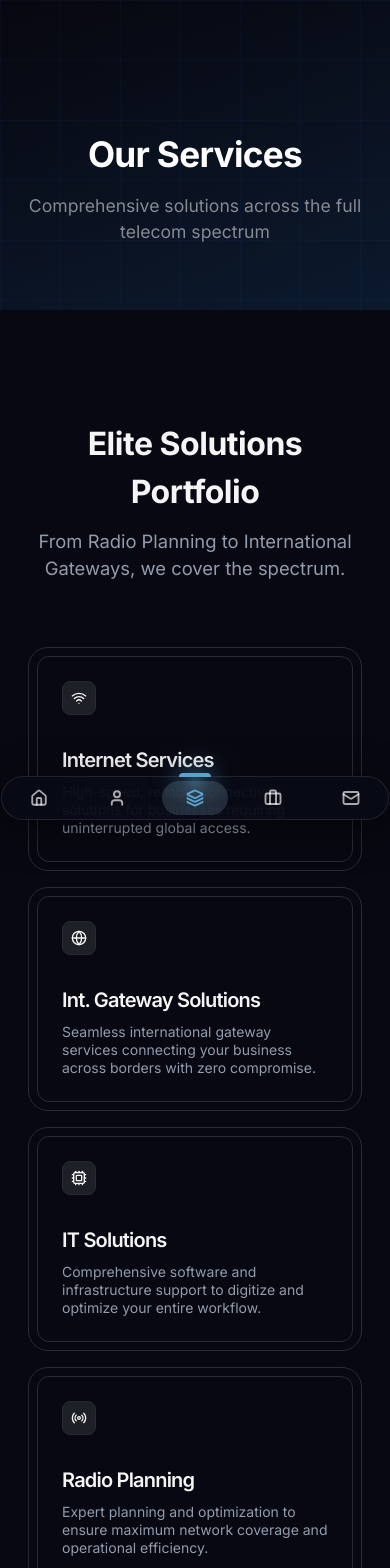
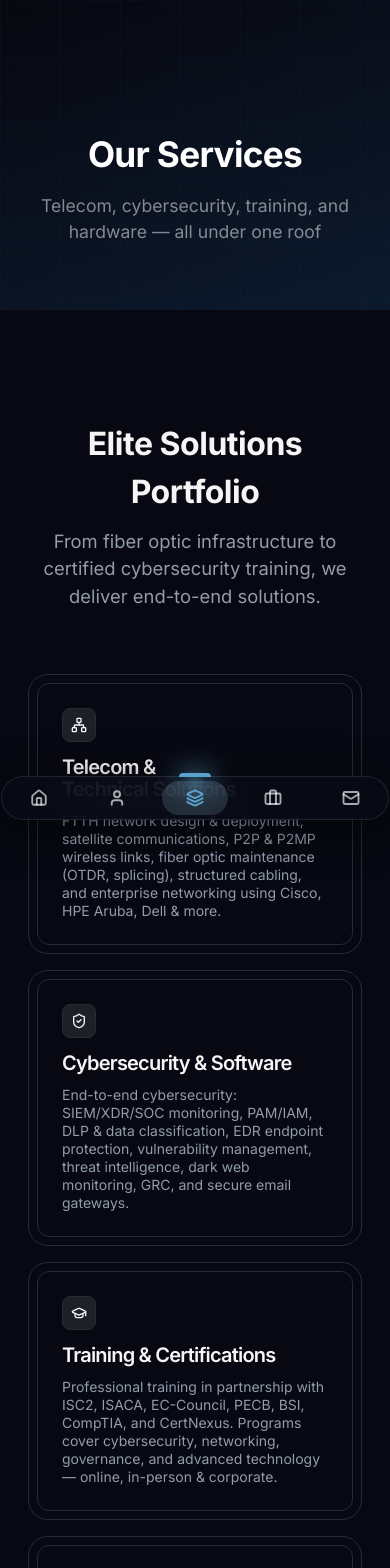
Before and after one commit to husseinalaa02/alfiker-website, a Next.js app: page /services in a window 390 px wide. Shown: the top 1568 px of the page. Built offline with nearby package versions, Linux system fonts and the light colour scheme.

Commit message:
Update website with real company content from profile

```diff
--- a/app/about/page.tsx
+++ b/app/about/page.tsx
@@ -5,11 +5,17 @@ export const metadata: Metadata = {
 }
 
 const values = [
-  "Global Reach via Satellite Technology",
-  "Reliable Fiber Optic Networks",
-  "Expert IT & Software Support",
-  "24/7 Customer Service",
+  "Integrated & Reliable Telecommunications Solutions",
+  "Advanced Digital Infrastructure Development",
+  "Cybersecurity & Data Protection Services",
+  "Professional Training with International Certifications",
+  "24/7 Technical Support & Managed Services",
+  "Sustainable Solutions Supporting Digital Transformation",
 ]
+
+const vision = "To become a trusted regional leader in telecommunications and digital infrastructure solutions by delivering high-quality services aligned with the latest international standards, empowering communities and businesses through advanced technologies that accelerate digital transformation and promote sustainable development."
+
+const mission = "At AFAQ ALFIKER COMPANY, we strive to deliver advanced telecommunications and IT solutions that contribute to building strong and secure digital infrastructure capable of meeting present demands and future challenges. We are committed to providing high-quality services driven by innovation and operational excellence, while continuously developing our team to ensure the delivery of the best technical solutions."
 
 export default function AboutPage() {
   return (
@@ -35,7 +41,7 @@ export default function AboutPage() {
         </div>
       </section>
 
-      {/* Content */}
+      {/* Company Overview */}
       <section className="py-[110px] bg-[#f4f6fb]">
         <div className="max-w-6xl mx-auto px-7">
           <div className="grid grid-cols-1 md:grid-cols-[1fr_1.3fr] gap-[80px] items-center">
@@ -55,14 +61,15 @@ export default function AboutPage() {
                 Your Partner in Connectivity
               </h3>
               <p className="text-[#6b7c99] mb-[18px] text-[1.05rem] leading-[1.75]">
-                AFAQ ALFIKER is a leading provider of Telecom and Software Services. We specialize
-                in delivering top-tier communication solutions via satellite and fiber optics, built
-                on a foundation of reliability and innovation.
+                AFAQ ALFIKER COMPANY was established in 2007 in Holy Karbala, Iraq, by a
+                distinguished group of highly qualified and experienced engineers specializing in
+                telecommunications and information technology.
               </p>
               <p className="text-[#6b7c99] mb-[28px] text-[1.05rem] leading-[1.75]">
-                Our customer-centric approach ensures that whether you need local connectivity or
-                global reach, we have the expertise and infrastructure to keep you connected —
-                anywhere, anytime.
+                Since its inception, the company has set a strategic objective to deliver integrated
+                and reliable communication solutions, and to contribute to building advanced
+                infrastructure that keeps pace with the rapid technological evolution in
+                telecommunications and internet sectors.
               </p>
 
               <ul className="space-y-3.5">
@@ -77,6 +84,40 @@ export default function AboutPage() {
           </div>
         </div>
       </section>
+
+      {/* Vision & Mission */}
+      <section className="py-[90px] bg-white">
+        <div className="max-w-6xl mx-auto px-7">
+          <div className="grid grid-cols-1 md:grid-cols-2 gap-10">
+            <div className="p-8 rounded-[18px] bg-[#f4f6fb] border border-[rgba(37,99,168,0.1)]">
+              <h3 className="text-[1.5rem] font-bold text-[#1e2a3a] mb-4">Our Vision</h3>
+              <p className="text-[#6b7c99] leading-[1.75] text-[1rem]">{vision}</p>
+            </div>
+            <div className="p-8 rounded-[18px] bg-[#f4f6fb] border border-[rgba(37,99,168,0.1)]">
+              <h3 className="text-[1.5rem] font-bold text-[#1e2a3a] mb-4">Our Mission</h3>
+              <p className="text-[#6b7c99] leading-[1.75] text-[1rem]">{mission}</p>
+            </div>
+          </div>
+        </div>
+      </section>
+
+      {/* Partners */}
+      <section className="py-[90px] bg-[#f4f6fb]">
+        <div className="max-w-6xl mx-auto px-7 text-center">
+          <h2 className="text-[clamp(1.8rem,3vw,2.5rem)] font-bold text-[#1e2a3a] mb-3">Our Partners</h2>
+          <p className="text-[#6b7c99] mb-10 text-[1.05rem]">Trusted global brands we work with</p>
+          <div className="flex flex-wrap justify-center gap-3">
+            {["Earthlink", "Zain", "Asiacell", "HP", "Dell", "MikroTik", "Hikvision", "Dahua", "Cisco", "ISC2", "FLIR"].map((p) => (
+              <span
+                key={p}
+                className="px-5 py-2.5 bg-white rounded-full border border-[rgba(37,99,168,0.15)] text-[#1e2a3a] font-medium text-[0.9rem] shadow-sm"
+              >
+                {p}
+              </span>
+            ))}
+          </div>
+        </div>
+      </section>
     </>
   )
 }
--- a/app/page.tsx
+++ b/app/page.tsx
@@ -2,20 +2,20 @@
 
 import { HeroSection } from "@/components/HeroSection"
 import Link from "next/link"
-import { Wifi, Cpu } from "lucide-react"
+import { Network, ShieldCheck } from "lucide-react"
 
 const cards = [
   {
     img: "https://images.unsplash.com/photo-1544197150-b99a580bb7a8?auto=format&fit=crop&w=1200&q=80",
-    title: "Internet Services",
-    desc: "High-speed, reliable connectivity solutions for businesses requiring uninterrupted global access.",
-    icon: Wifi,
+    title: "Telecom & Technical Solutions",
+    desc: "FTTH networks, satellite communications, wireless links, fiber optic maintenance, and enterprise networking infrastructure.",
+    icon: Network,
   },
   {
     img: "https://images.unsplash.com/photo-1518770660439-4636190af475?auto=format&fit=crop&w=1200&q=80",
-    title: "IT Solutions",
-    desc: "Comprehensive software and infrastructure support to digitize and optimize your workflow.",
-    icon: Cpu,
+    title: "Cybersecurity & Software",
+    desc: "SIEM/SOC monitoring, endpoint protection, PAM/IAM, DLP, vulnerability management, and 24/7 managed security services.",
+    icon: ShieldCheck,
   },
 ]
 
@@ -32,7 +32,7 @@ export default function HomePage() {
               What We Offer
             </h2>
             <p className="text-[1.15rem] text-[#6b7c99] max-w-[560px] mx-auto">
-              Premium products and elite services tailored to your connectivity needs.
+              Advanced telecom, cybersecurity, training, and hardware solutions — trusted since 2007 in Iraq.
             </p>
           </div>
 
--- a/app/projects/page.tsx
+++ b/app/projects/page.tsx
@@ -6,19 +6,34 @@ export const metadata: Metadata = {
 
 const projects = [
   {
-    img: "https://images.unsplash.com/photo-1451187580459-43490279c0fa?w=1200&q=80",
-    title: "Global Uplink Project",
-    desc: "Establishing resilient satellite communication links for remote mining operations.",
+    img: "https://images.unsplash.com/photo-1544197150-b99a580bb7a8?w=1200&q=80",
+    title: "Fiber Optic — 1,750 km",
+    desc: "Open-cut fiber optic cable laying and splicing across 1,750 km for major telecom operators including Earthlink, Zain, and Asiacell.",
   },
   {
-    img: "https://images.unsplash.com/photo-1544197150-b99a580bb7a8?w=1200&q=80",
-    title: "Fiber Optic Expansion",
-    desc: "Deployment of 500km of high-capacity fiber optic infrastructure for a metropolitan area.",
+    img: "https://images.unsplash.com/photo-1558618666-fcd25c85cd64?w=1200&q=80",
+    title: "Micro-Trench — 400 km",
+    desc: "Fiber optic infrastructure deployment using micro-trenching technology across 400 km of urban terrain.",
+  },
+  {
+    img: "https://images.unsplash.com/photo-1451187580459-43490279c0fa?w=1200&q=80",
+    title: "FTTH — Karbala, Najaf, Babylon & Basra",
+    desc: "Fiber-to-the-home projects across four Iraqi governorates using micro-trench and directional boring techniques, including main source connection and full commissioning.",
+  },
+  {
+    img: "https://images.unsplash.com/photo-1504384308090-c894fdcc538d?w=1200&q=80",
+    title: "Wireless Network — Karbala & Kirkuk",
+    desc: "Design and deployment of wireless internet network covering all districts and sub-districts of Karbala Governorate and part of Kirkuk.",
   },
   {
     img: "https://images.unsplash.com/photo-1551288049-bebda4e38f71?w=1200&q=80",
-    title: "Network Optimization",
-    desc: "Radio planning and optimization for a national carrier, improving coverage by 40%.",
+    title: "Al-Hussein Teaching Hospital",
+    desc: "Full ICT infrastructure deployment for Al-Hussein Teaching Hospital, including structured cabling, networking, and technical support systems.",
+  },
+  {
+    img: "https://images.unsplash.com/photo-1486406146926-c627a92ad1ab?w=1200&q=80",
+    title: "Crystal Hotels Group",
+    desc: "Enterprise network and IT infrastructure setup for Crystal Hotels Group, delivering reliable connectivity and security across all hotel branches.",
   },
 ]
 
@@ -56,7 +71,7 @@ export default function ProjectsPage() {
               Successful Implementations
             </h2>
             <p className="text-[1.15rem] text-[#6b7c99] max-w-[560px] mx-auto">
-              Explore our portfolio of successful deployments across the globe.
+              Real projects delivered across Iraq for telecom operators, hospitals, hotels, and government entities.
             </p>
           </div>
 
--- a/app/services/page.tsx
+++ b/app/services/page.tsx
@@ -26,7 +26,7 @@ export default function ServicesPage() {
             Our Services
           </h1>
           <p className="text-white/50 mt-3 text-[1.1rem]">
-            Comprehensive solutions across the full telecom spectrum
+            Telecom, cybersecurity, training, and hardware — all under one roof
           </p>
         </div>
       </section>
@@ -39,7 +39,7 @@ export default function ServicesPage() {
               Elite Solutions Portfolio
             </h2>
             <p className="text-[1.15rem] text-muted-foreground max-w-[560px] mx-auto">
-              From Radio Planning to International Gateways, we cover the spectrum.
+              From fiber optic infrastructure to certified cybersecurity training, we deliver end-to-end solutions.
             </p>
           </div>
 
--- a/components/ServicesGrid.tsx
+++ b/components/ServicesGrid.tsx
@@ -1,36 +1,36 @@
 "use client"
 
-import { Wifi, Globe, Cpu, Radio } from "lucide-react"
+import { Network, ShieldCheck, GraduationCap, Monitor } from "lucide-react"
 import { GlowingEffect } from "@/components/ui/glowing-effect"
 import { cn } from "@/lib/utils"
 
 const services = [
   {
-    icon: <Wifi className="h-4 w-4" />,
-    title: "Internet Services",
+    icon: <Network className="h-4 w-4" />,
+    title: "Telecom & Technical Solutions",
     description:
-      "High-speed, reliable connectivity solutions for businesses requiring uninterrupted global access.",
+      "FTTH network design & deployment, satellite communications, P2P & P2MP wireless links, fiber optic maintenance (OTDR, splicing), structured cabling, and enterprise networking using Cisco, HPE Aruba, Dell & more.",
     area: "md:[grid-area:1/1/2/7] xl:[grid-area:1/1/2/7]",
   },
   {
-    icon: <Globe className="h-4 w-4" />,
-    title: "Int. Gateway Solutions",
+    icon: <ShieldCheck className="h-4 w-4" />,
+    title: "Cybersecurity & Software",
     description:
-      "Seamless international gateway services connecting your business across borders with zero compromise.",
+      "End-to-end cybersecurity: SIEM/XDR/SOC monitoring, PAM/IAM, DLP & data classification, EDR endpoint protection, vulnerability management, threat intelligence, dark web monitoring, GRC, and secure email gateways.",
     area: "md:[grid-area:1/7/2/13] xl:[grid-area:1/7/2/13]",
   },
   {
-    icon: <Cpu className="h-4 w-4" />,
-    title: "IT Solutions",
+    icon: <GraduationCap className="h-4 w-4" />,
+    title: "Training & Certifications",
     description:
-      "Comprehensive software and infrastructure support to digitize and optimize your entire workflow.",
+      "Professional training in partnership with ISC2, ISACA, EC-Council, PECB, BSI, CompTIA, and CertNexus. Programs cover cybersecurity, networking, governance, and advanced technology — online, in-person & corporate.",
     area: "md:[grid-area:2/1/3/7] xl:[grid-area:2/1/3/7]",
   },
   {
-    icon: <Radio className="h-4 w-4" />,
-    title: "Radio Planning",
+    icon: <Monitor className="h-4 w-4" />,
+    title: "Hardware Supply",
     description:
-      "Expert planning and optimization to ensure maximum network coverage and operational efficiency.",
+      "Full range of IT hardware: desktops, laptops, servers, storage systems, monitors, printers, UPS systems, GPUs, RAM, SSDs, motherboards, cooling systems, and complete data center setup & migration services.",
     area: "md:[grid-area:2/7/3/13] xl:[grid-area:2/7/3/13]",
   },
 ]
```
Also changed, not shown: .claude/settings.local.json.
